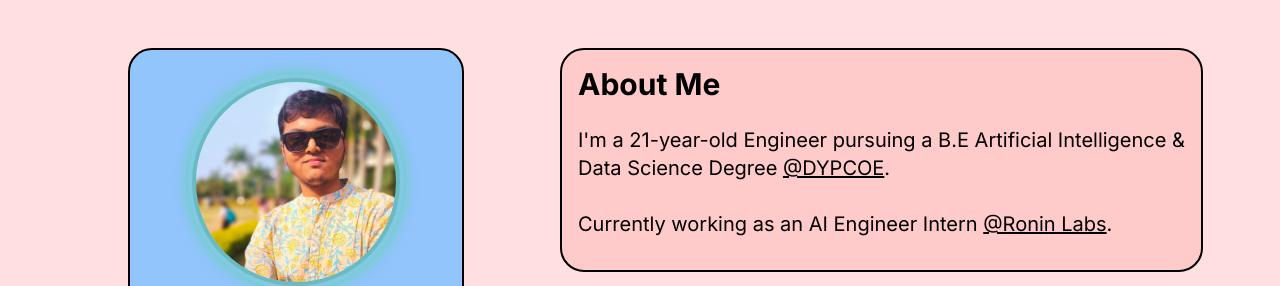
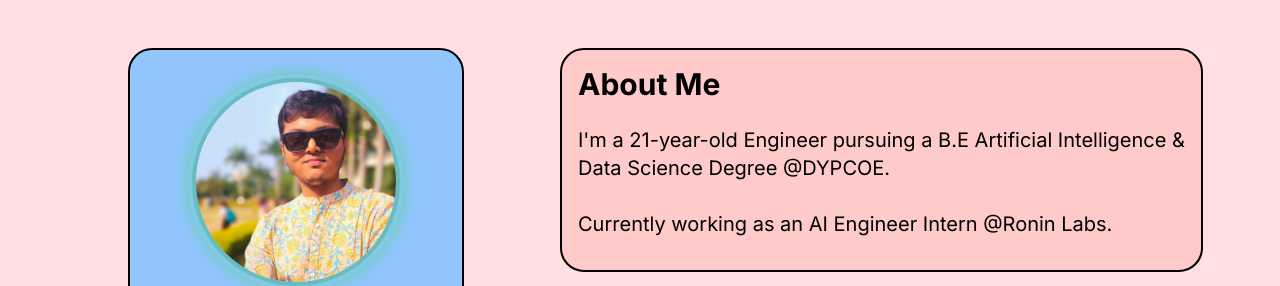
Before and after one commit to capybara-brain346/personal-website, a Next.js app: page / in a window 1280 px wide. Shown: the top 286 px of the page. Built offline with nearby package versions, Linux system fonts and the light colour scheme.

Commit message:
refactor: remove underlines from links in About, Education, and Experience components for improved readability

```diff
--- a/src/components/About.tsx
+++ b/src/components/About.tsx
@@ -6,9 +6,9 @@ const About: React.FC = () => {
       <h2 className="text-3xl font-bold mb-6 text-black">About Me</h2>
       <p className="text-black text-xl mb-4">
         I&apos;m a 21-year-old Engineer pursuing a B.E Artificial Intelligence &
-        Data Science Degree <a href="https://www.dypcoeakurdi.ac.in/" target="_blank" className="underline">@DYPCOE</a>.
+        Data Science Degree <a href="https://www.dypcoeakurdi.ac.in/" target="_blank" >@DYPCOE</a>.
         <br /><br />
-        Currently working as an AI Engineer Intern <a href="https://www.linkedin.com/company/ronin-labs/" target="_blank" className="underline">@Ronin Labs</a>.
+        Currently working as an AI Engineer Intern <a href="https://www.linkedin.com/company/ronin-labs/" target="_blank" >@Ronin Labs</a>.
       </p>
     </section>
   );
--- a/src/components/Education.tsx
+++ b/src/components/Education.tsx
@@ -35,7 +35,7 @@ const Education: React.FC = () => {
                 <h3 className="text-xl sm:text-2xl font-semibold text-black">
                   {edu.degree}
                 </h3>
-                <p className="text-base sm:text-lg underline text-black">
+                <p className="text-base sm:text-lg text-black">
                   <a href="https://www.dypcoeakurdi.ac.in/" target="_blank">
                     {edu.university}
                   </a>
--- a/src/components/Experience.tsx
+++ b/src/components/Experience.tsx
@@ -44,8 +44,8 @@ const Experience: React.FC = () => {
                 />
               </div>
               <div className="flex-grow mb-10">
-                <h3 className="text-2xl font-semibold text-black">{job.title}</h3>
-                <p className="text-lg underline text-black"><a href='https://www.linkedin.com/company/ronin-labs/' target="_blank">{job.company}, {job.location}</a></p>
+                <h3 className="text-2xl font-semibold text-black"><a href='https://www.linkedin.com/company/ronin-labs/'>{job.title}</a></h3>
+                <p className="text-lg text-black"><a href='https://www.linkedin.com/company/ronin-labs/' target="_blank">{job.company}, {job.location}</a></p>
                 <p className="text-black">{job.period}</p>
               </div>
             </div>
```
